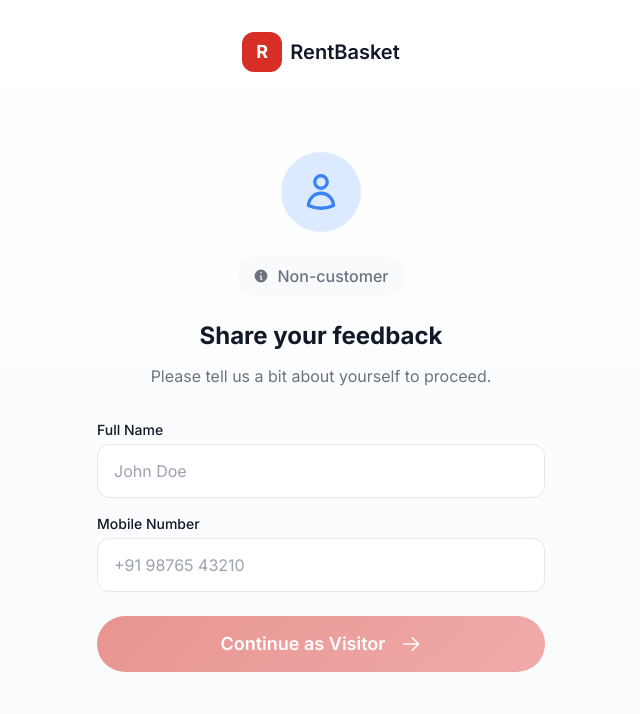
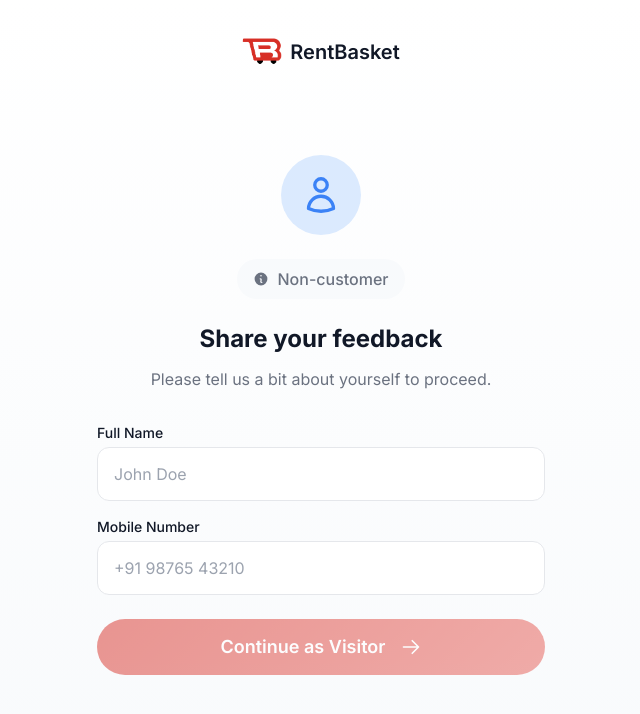
Before and after one commit to hardik2704/RentBasket_CXOS, a Next.js app: page /verify in a window 1280 px wide. Shown: the top 714 px of the page, without its empty margins (319-959 px from the left). Built offline with nearby package versions, Linux system fonts and the light colour scheme.

Commit message:
Version 1.1 Live with Logo!

```diff
--- a/src/app/awesome/page.tsx
+++ b/src/app/awesome/page.tsx
@@ -48,9 +48,7 @@ export default function AwesomePage() {
             {/* Header */}
             <header className="pt-8 px-6 text-center">
                 <div className="inline-flex items-center gap-2">
-                    <div className="w-10 h-10 rounded-xl bg-[var(--rb-red)] flex items-center justify-center">
-                        <span className="text-white font-bold text-lg">R</span>
-                    </div>
+                    <img src="/RentBasket-Logo.png" alt="RentBasket" className="w-10 h-10 rounded-xl object-contain" />
                     <span className="text-xl font-semibold text-[var(--foreground)]">RentBasket</span>
                 </div>
             </header>
--- a/src/app/done/page.tsx
+++ b/src/app/done/page.tsx
@@ -8,9 +8,7 @@ export default function DonePage() {
             {/* Header */}
             <header className="pt-8 px-6 text-center">
                 <div className="inline-flex items-center gap-2">
-                    <div className="w-10 h-10 rounded-xl bg-[var(--rb-red)] flex items-center justify-center">
-                        <span className="text-white font-bold text-lg">R</span>
-                    </div>
+                    <img src="/RentBasket-Logo.png" alt="RentBasket" className="w-10 h-10 rounded-xl object-contain" />
                     <span className="text-xl font-semibold text-[var(--foreground)]">RentBasket</span>
                 </div>
             </header>
--- a/src/app/layout.tsx
+++ b/src/app/layout.tsx
@@ -8,6 +8,10 @@ export const metadata: Metadata = {
   title: "RentBasket Feedback | Share Your Experience",
   description: "Help us improve your comfort by sharing your RentBasket experience. Your feedback goes directly to our team.",
   keywords: ["RentBasket", "feedback", "review", "customer experience"],
+  icons: {
+    icon: "/RentBasket-Logo.png",
+    apple: "/RentBasket-Logo.png",
+  },
   openGraph: {
     title: "RentBasket Feedback",
     description: "Share your RentBasket experience",
--- a/src/app/login/page.tsx
+++ b/src/app/login/page.tsx
@@ -116,9 +116,7 @@ export default function LoginPage() {
             {/* Header */}
             <header className="pt-8 px-6 text-center">
                 <Link href="/" className="inline-flex items-center gap-2 mb-2">
-                    <div className="w-10 h-10 rounded-xl bg-[var(--rb-red)] flex items-center justify-center">
-                        <span className="text-white font-bold text-lg">R</span>
-                    </div>
+                    <img src="/RentBasket-Logo.png" alt="RentBasket" className="w-10 h-10 rounded-xl object-contain" />
                     <span className="text-xl font-semibold text-[var(--foreground)]">RentBasket</span>
                 </Link>
             </header>
--- a/src/app/page.tsx
+++ b/src/app/page.tsx
@@ -8,9 +8,7 @@ export default function WelcomePage() {
       <main className="w-full max-w-[420px]">
         {/* Header */}
         <div className="flex items-center justify-center gap-2.5 mb-[18px]">
-          <div className="w-[42px] h-[42px] rounded-xl bg-[rgba(215,47,38,.10)] border border-[rgba(215,47,38,.18)] grid place-items-center text-[var(--rb-red)] font-extrabold">
-            RB
-          </div>
+          <img src="/RentBasket-Logo.png" alt="RentBasket" className="w-[42px] h-[42px] rounded-xl object-contain" />
           <div className="font-extrabold tracking-[-0.02em] text-[20px]">
             RentBasket
           </div>
--- a/src/app/review/page.tsx
+++ b/src/app/review/page.tsx
@@ -95,9 +95,7 @@ export default function ReviewPage() {
             {/* Header */}
             <header className="pt-8 px-6 text-center">
                 <div className="inline-flex items-center gap-2">
-                    <div className="w-10 h-10 rounded-xl bg-[var(--rb-red)] flex items-center justify-center">
-                        <span className="text-white font-bold text-lg">R</span>
-                    </div>
+                    <img src="/RentBasket-Logo.png" alt="RentBasket" className="w-10 h-10 rounded-xl object-contain" />
                     <span className="text-xl font-semibold text-[var(--foreground)]">RentBasket</span>
                 </div>
             </header>
--- a/src/app/thank-you/page.tsx
+++ b/src/app/thank-you/page.tsx
@@ -26,9 +26,7 @@ export default function ThankYouPage() {
             {/* Header */}
             <header className="pt-8 px-6 text-center">
                 <div className="inline-flex items-center gap-2">
-                    <div className="w-10 h-10 rounded-xl bg-[var(--rb-red)] flex items-center justify-center">
-                        <span className="text-white font-bold text-lg">R</span>
-                    </div>
+                    <img src="/RentBasket-Logo.png" alt="RentBasket" className="w-10 h-10 rounded-xl object-contain" />
                     <span className="text-xl font-semibold text-[var(--foreground)]">RentBasket</span>
                 </div>
             </header>
--- a/src/app/verify/page.tsx
+++ b/src/app/verify/page.tsx
@@ -97,9 +97,7 @@ export default function VerifyPage() {
             {/* Header */}
             <header className="pt-8 px-6 text-center">
                 <div className="inline-flex items-center gap-2">
-                    <div className="w-10 h-10 rounded-xl bg-[var(--rb-red)] flex items-center justify-center">
-                        <span className="text-white font-bold text-lg">R</span>
-                    </div>
+                    <img src="/RentBasket-Logo.png" alt="RentBasket" className="w-10 h-10 rounded-xl object-contain" />
                     <span className="text-xl font-semibold text-[var(--foreground)]">RentBasket</span>
                 </div>
             </header>
@@ -136,7 +134,16 @@ export default function VerifyPage() {
                             <div className="mb-8 p-6 bg-white rounded-3xl shadow-lg border border-[var(--border-light)] text-left flex items-center gap-4">
                                 <div className="w-16 h-16 rounded-2xl overflow-hidden bg-[var(--rb-red-light)] flex-shrink-0">
                                     {customerInfo.profile_pic ? (
-                                        <img src={customerInfo.profile_pic} alt={customerInfo.name} className="w-full h-full object-cover" />
+                                        <img
+                                            src={customerInfo.profile_pic}
+                                            alt={customerInfo.name}
+                                            className="w-full h-full object-cover"
+                                            onError={(e) => {
+                                                // Fallback to initials avatar if profile pic URL is broken
+                                                const name = customerInfo.name || 'User';
+                                                (e.target as HTMLImageElement).src = `https://ui-avatars.com/api/?name=${encodeURIComponent(name)}&background=d72f26&color=fff&size=128`;
+                                            }}
+                                        />
                                     ) : (
                                         <div className="w-full h-full flex items-center justify-center text-[var(--rb-red)] font-bold text-xl">
                                             {customerInfo.name?.[0]}
```
Also changed, not shown: public/RentBasket-Logo.png (added).
